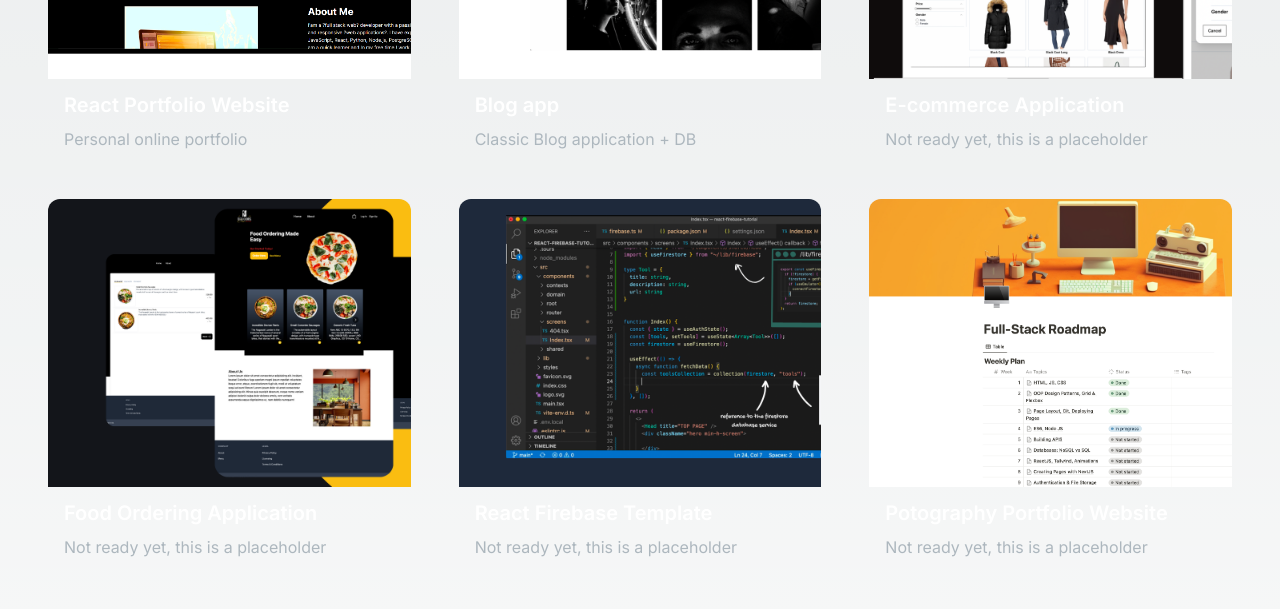
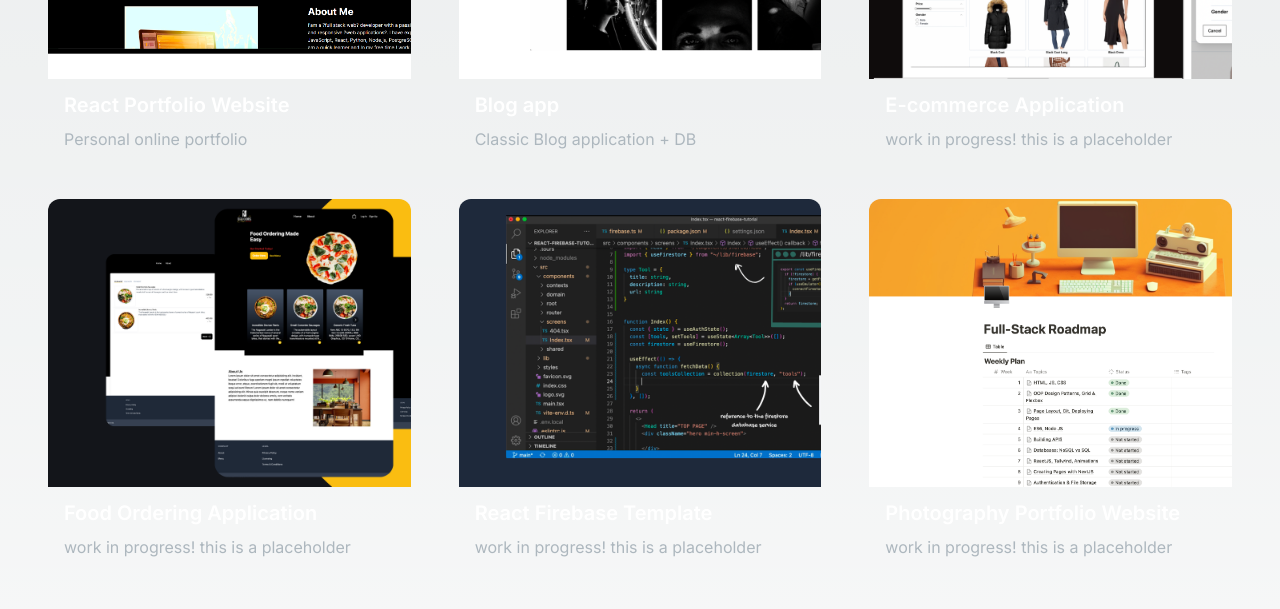
Before and after one commit to Desko95/portfolio-website, a Next.js app: page / in a window 1280 px wide. Shown: the part 1900-2509 px from the top of the page. Built offline with nearby package versions, Linux system fonts and the light colour scheme.

Commit message:
grammar fix

```diff
--- a/app/components/EmailSection.jsx
+++ b/app/components/EmailSection.jsx
@@ -47,7 +47,7 @@ const EmailSection = () => {
       <div className="bg-[radial-gradient(ellipse_at_center,_var(--tw-gradient-stops))] from-primary-900 to-transparent rounded-full h-80 w-80 z-0 blur-lg absolute top-3/4 -left-4 transform -translate-x-1/2 -translate-1/2"></div>
       <div className="z-10">
         <h5 className="text-xl font-bold text-white my-2">
-          Let`&apos;s Connect
+          Let&apos;s Connect
         </h5>
         <p className="text-[#ADB7BE] mb-4 max-w-md">
           {" "}
--- a/app/components/ProjectsSection.jsx
+++ b/app/components/ProjectsSection.jsx
@@ -26,7 +26,7 @@ const projectsData = [
   {
     id: 3,
     title: "E-commerce Application",
-    description: "Not ready yet, this is a placeholder",
+    description: "work in progress! this is a placeholder",
     image: "/images/projects/3.png",
     tag: ["All", "Web"],
     gitUrl: "/",
@@ -35,7 +35,7 @@ const projectsData = [
   {
     id: 4,
     title: "Food Ordering Application",
-    description: "Not ready yet, this is a placeholder",
+    description: "work in progress! this is a placeholder",
     image: "/images/projects/4.png",
     tag: ["All", "Mobile"],
     gitUrl: "/",
@@ -44,7 +44,7 @@ const projectsData = [
   {
     id: 5,
     title: "React Firebase Template",
-    description: "Not ready yet, this is a placeholder",
+    description: "work in progress! this is a placeholder",
     image: "/images/projects/5.png",
     tag: ["All", "Web"],
     gitUrl: "/",
@@ -52,8 +52,8 @@ const projectsData = [
   },
   {
     id: 6,
-    title: "Potography Portfolio Website",
-    description: "Not ready yet, this is a placeholder",
+    title: "Photography Portfolio Website",
+    description: "work in progress! this is a placeholder",
     image: "/images/projects/6.png",
     tag: ["All", "Web"],
     gitUrl: "/",
```
